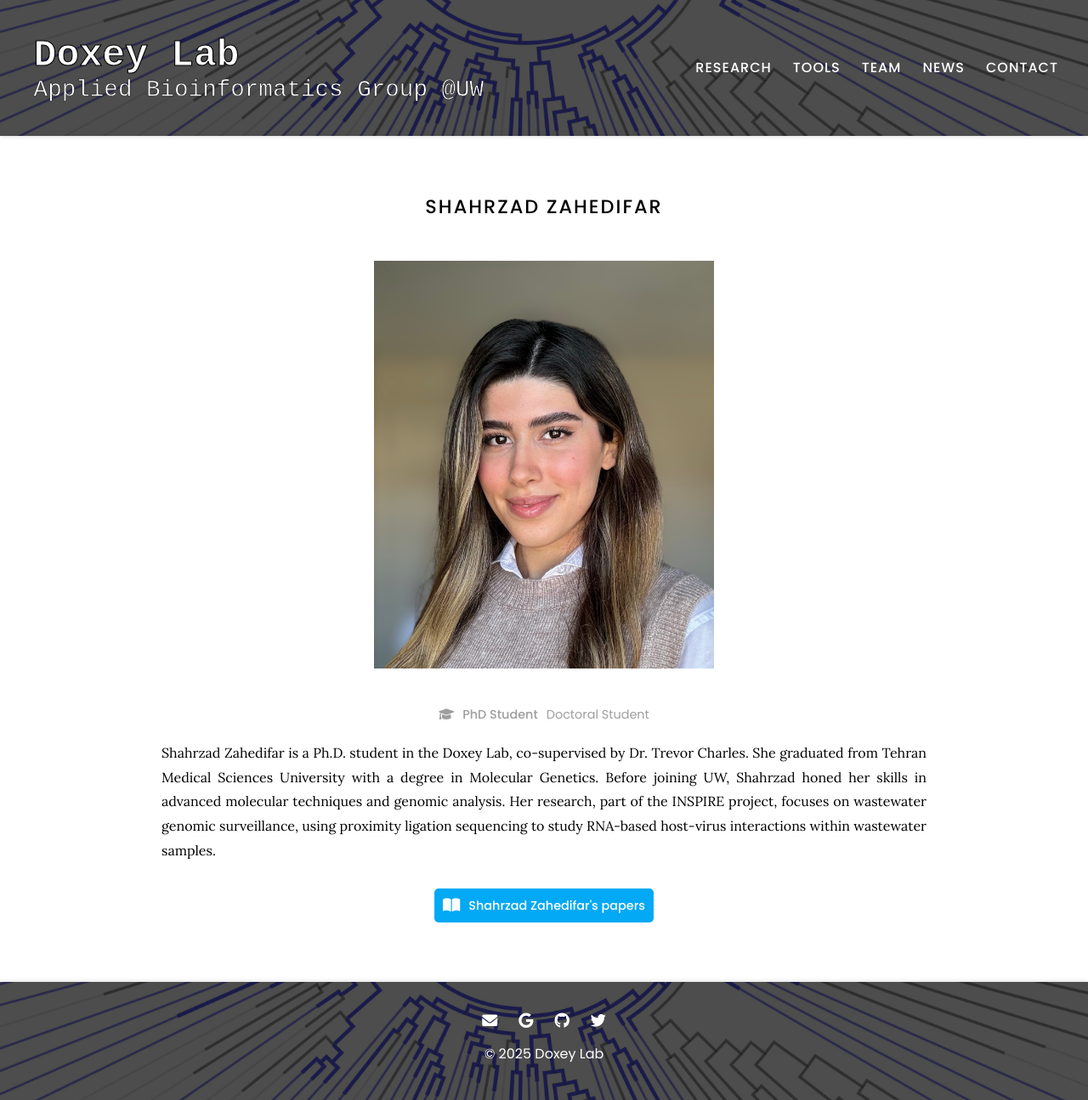
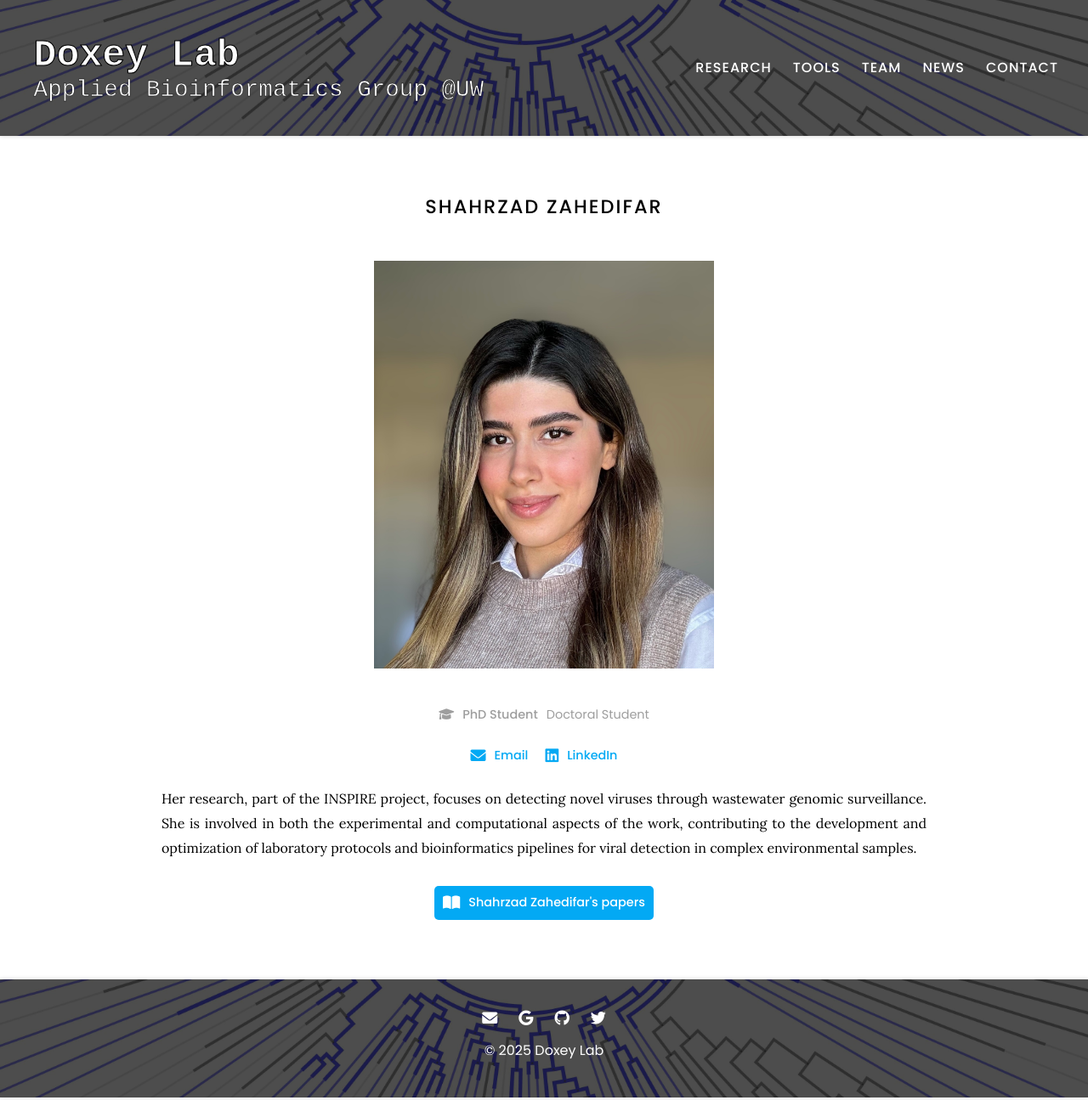
Before and after one commit to doxeylab/doxeylab-website, a Jekyll site: the page built from _members/shahrzad-zahedifar.md, in a window 1280 px wide. Shown: the whole page at 85% size. Built offline with Jekyll 4.4.1, drawn with Linux system fonts in a browser that asks for light colours.

Commit message:
Update shahrzad-zahedifar.md

```diff
--- a/_members/shahrzad-zahedifar.md
+++ b/_members/shahrzad-zahedifar.md
@@ -6,6 +6,9 @@ role: phd
 group: current
 aliases:
   - Shahrzad Zahedifar
+links:
+  email: szahedif@uwaterloo.ca
+  linkedin: shahrzad-zahedifar-89879921b
 ---
 
-Shahrzad Zahedifar is a Ph.D. student in the Doxey Lab, co-supervised by Dr. Trevor Charles. She graduated from Tehran Medical Sciences University with a degree in Molecular Genetics. Before joining UW, Shahrzad honed her skills in advanced molecular techniques and genomic analysis. Her research, part of the INSPIRE project, focuses on wastewater genomic surveillance, using proximity ligation sequencing to study RNA-based host-virus interactions within wastewater samples.
+Her research, part of the INSPIRE project, focuses on detecting novel viruses through wastewater genomic surveillance. She is involved in both the experimental and computational aspects of the work, contributing to the development and optimization of laboratory protocols and bioinformatics pipelines for viral detection in complex environmental samples.
```
